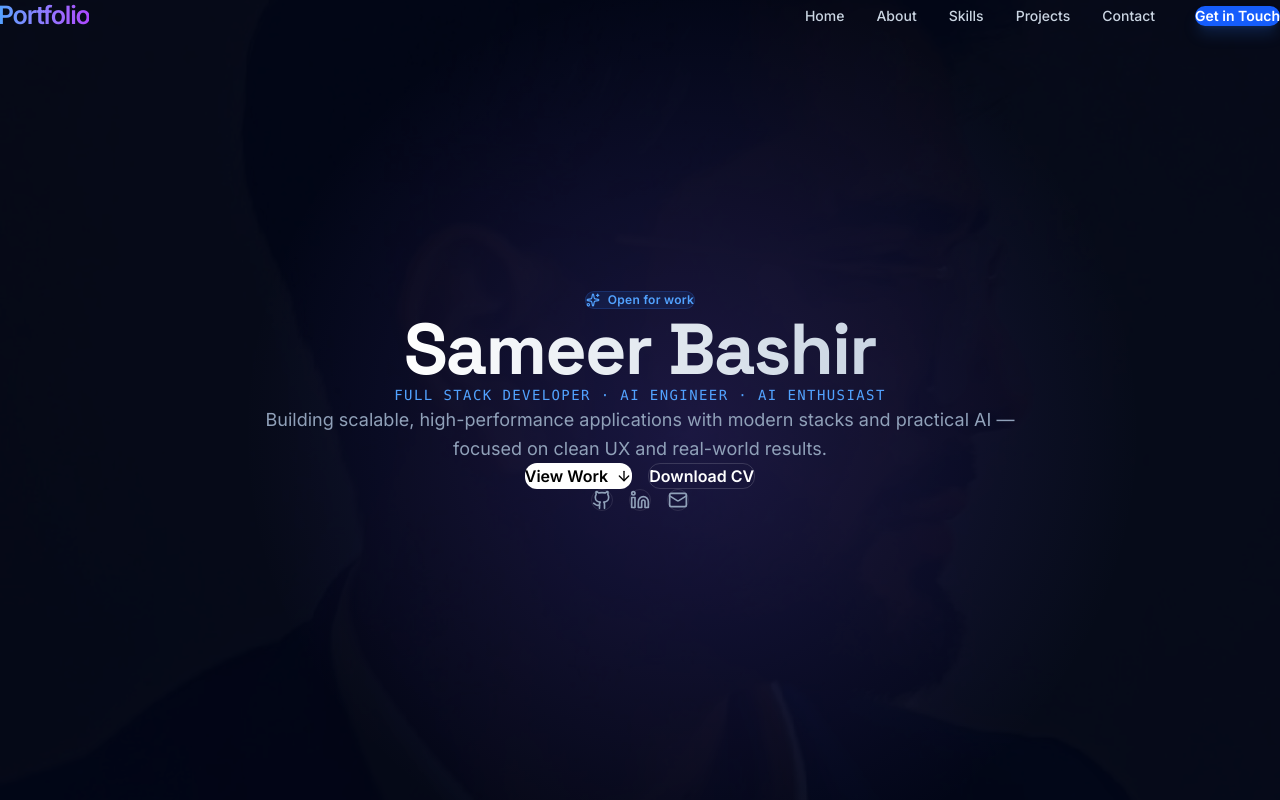
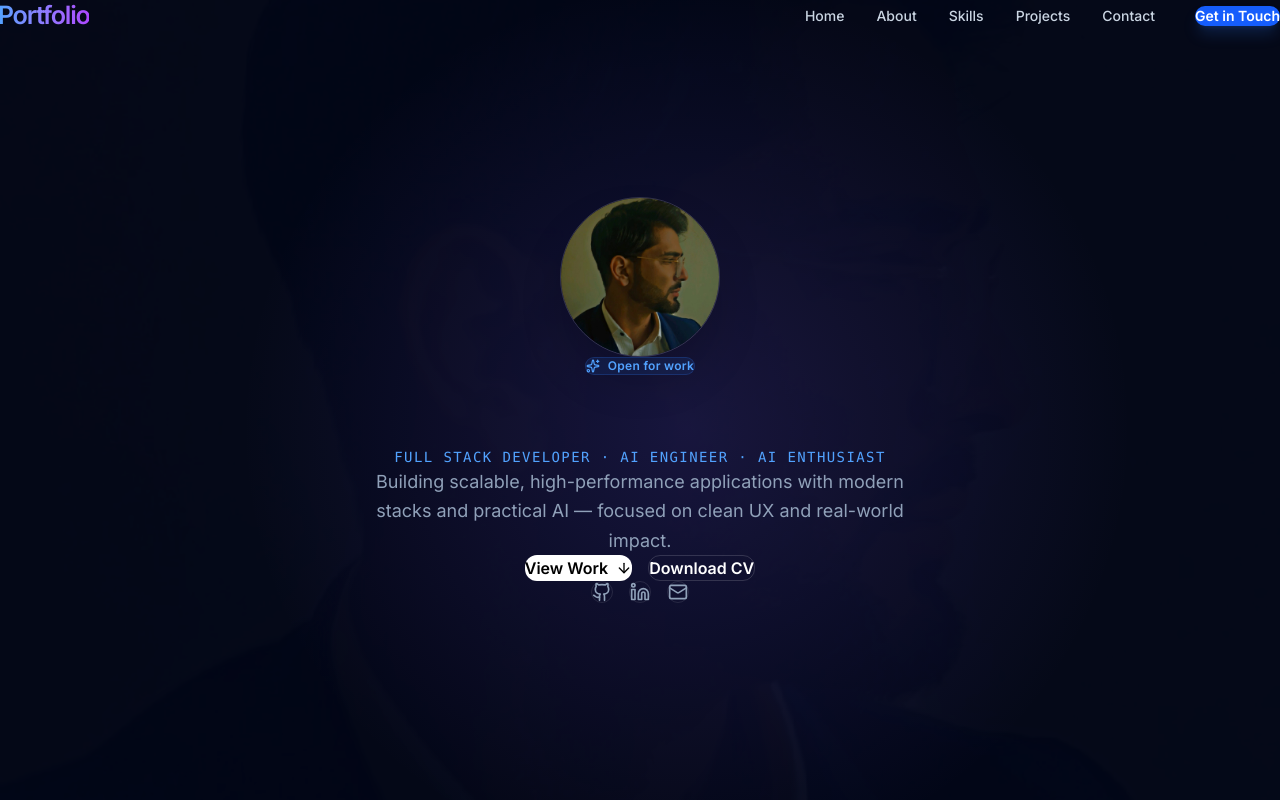
Before and after one commit to Sameer251369/Real-port, a React (Vite) app: page / in a window 1280 px wide. Shown: the top 800 px of the page. Built offline with nearby package versions, Linux system fonts and the light colour scheme.

Commit message:
Initial commit

```diff
--- a/package.json
+++ b/package.json
@@ -3,11 +3,14 @@
   "private": true,
   "version": "0.0.0",
   "type": "module",
+  "homepage": "https://Sameer251369.github.io/Real-port/",
   "scripts": {
     "dev": "vite",
     "build": "vite build",
     "lint": "eslint .",
-    "preview": "vite preview"
+    "preview": "vite preview",
+    "predeploy": "npm run build",
+    "deploy": "gh-pages -d dist"
   },
   "dependencies": {
     "@tailwindcss/vite": "^4.1.18",
--- a/src/App.jsx
+++ b/src/App.jsx
@@ -13,34 +13,34 @@ function App() {
       <Navbar />
 
       {/* HERO — no top padding, it's the entry */}
-      <section>
+      <section id="home">
         <Hero />
       </section>
 
       {/* ABOUT */}
-      <section className="py-24 md:py-32">
+      <section className="py-20 md:py-28">
         <About />
       </section>
 
       {/* SKILLS */}
-      <section className="py-24 md:py-32">
+      <section className="py-20 md:py-28">
         <Skills />
       </section>
 
       {/* PROJECTS — slightly more space */}
-      <section className="py-28 md:py-36">
+      <section className="py-24 md:py-32">
         <Projects />
       </section>
 
       {/* CONTACT */}
-      <section className="py-24 md:py-32">
+      <section className="py-20 md:py-28">
         <Contact />
       </section>
 
       {/* FOOTER — tighter */}
-      <section className="pt-16 pb-8">
+      <section className="pt-12 pb-6">
         <Footer />
-      </section>
+    </section>
 
     </div>
   );
--- a/src/components/About.jsx
+++ b/src/components/About.jsx
@@ -31,7 +31,7 @@ const About = () => {
   ];
 
   return (
-    <section id="about" className="py-24 bg-[#020617] relative overflow-hidden" ref={ref}>
+    <section id="about" className="bg-[#020617] relative overflow-hidden" ref={ref}>
       {/* Decorative background glow */}
       <div className="absolute top-1/2 left-1/2 -translate-x-1/2 -translate-y-1/2 w-full h-full pointer-events-none">
         <div className="absolute top-0 left-0 w-64 h-64 bg-blue-600/10 blur-[100px] rounded-full"></div>
--- a/src/components/Contact.jsx
+++ b/src/components/Contact.jsx
@@ -30,8 +30,7 @@ const Contact = () => {
   return (
     <section
       id="contact"
-      className="section-container relative"
-      style={{ backgroundColor: 'var(--color-bg-primary)' }}
+      className="relative bg-[#020617]"
       ref={ref}
     >
       <div
@@ -43,6 +42,7 @@ const Contact = () => {
         }}
       ></div>
 
+      <div className="max-w-7xl mx-auto px-6">
         <motion.div
           initial={{ opacity: 0, y: 50 }}
           animate={isInView ? { opacity: 1, y: 0 } : { opacity: 0, y: 50 }}
@@ -184,6 +184,7 @@ const Contact = () => {
             </div>
           </div>
         </motion.div>
+      </div>
     </section>
   );
 };
--- a/src/components/Hero.jsx
+++ b/src/components/Hero.jsx
@@ -1,6 +1,7 @@
+
 import { motion } from 'framer-motion';
 import { ArrowDown, Github, Linkedin, Mail, Sparkles } from 'lucide-react';
-import bgImage from '../assets/1733927345216.jpg';
+import profilePic from '../assets/1733927345216.jpg';
 
 const Hero = () => {
   const scrollToProjects = () => {
@@ -10,34 +11,50 @@ const Hero = () => {
   return (
     <section className="relative min-h-screen flex items-center justify-center overflow-hidden bg-[#020617]">
 
-      {/* Background Image */}
+      {/* Background image */}
       <div
         className="absolute inset-0 pointer-events-none"
         style={{
-          backgroundImage: `url(${bgImage})`,
+          backgroundImage: `url(${profilePic})`,
           backgroundSize: 'cover',
           backgroundPosition: 'center',
-          opacity: 0.18, // 👈 more visible but still elegant
+          opacity: 0.12,
         }}
       />
-
-      {/* Dark overlay for readability */}
       <div className="absolute inset-0 bg-[#020617]/70" />
 
-      {/* Soft animated gradient */}
+      {/* Soft gradient */}
       <motion.div
         className="absolute inset-0"
         animate={{
           background: [
-            'radial-gradient(circle at 30% 30%, rgba(59,130,246,0.2), transparent 55%)',
-            'radial-gradient(circle at 70% 70%, rgba(147,51,234,0.2), transparent 55%)',
+            'radial-gradient(circle at 30% 30%, rgba(59,130,246,0.18), transparent 55%)',
+            'radial-gradient(circle at 70% 70%, rgba(147,51,234,0.18), transparent 55%)',
           ],
         }}
         transition={{ duration: 14, repeat: Infinity, repeatType: 'mirror' }}
       />
 
       {/* CONTENT */}
-      <div className="relative z-10 max-w-3xl px-6 text-center space-y-6">
+      <div className="relative z-10 flex flex-col items-center text-center px-6 max-w-3xl space-y-6">
+
+        {/* PROFILE PIC */}
+        <motion.img
+          src={profilePic}
+          alt="Sameer Bashir"
+          initial={{ opacity: 0, scale: 0.85 }}
+          animate={{ opacity: 1, scale: 1 }}
+          transition={{ duration: 0.8 }}
+          className="
+            w-28 h-28
+            sm:w-32 sm:h-32
+            md:w-40 md:h-40
+            object-cover
+            rounded-full
+            border border-white/15
+            shadow-2xl
+          "
+        />
 
         {/* Badge */}
         <motion.span
@@ -55,7 +72,7 @@ const Hero = () => {
           animate={{ opacity: 1, y: 0 }}
           className="text-4xl sm:text-5xl md:text-6xl lg:text-7xl font-extrabold tracking-tight"
         >
-          <span className="bg-gradient-to-r from-white to-slate-300 bg-clip-text text-transparent">
+          <span className="bg-gradient-to-red from-white to-slate-300 bg-clip-text text-transparent">
             Sameer Bashir
           </span>
         </motion.h1>
@@ -73,10 +90,10 @@ const Hero = () => {
         <motion.p
           initial={{ opacity: 0, y: 10 }}
           animate={{ opacity: 1, y: 0 }}
-          className="text-slate-400 text-base md:text-lg leading-relaxed"
+          className="text-slate-400 text-base md:text-lg leading-relaxed max-w-xl"
         >
           Building scalable, high-performance applications with modern stacks
-          and practical AI — focused on clean UX and real-world results.
+          and practical AI — focused on clean UX and real-world impact.
         </motion.p>
 
         {/* Buttons */}
@@ -116,7 +133,7 @@ const Hero = () => {
             <Linkedin size={20} />
           </a>
           <a
-            href="mailto:Sameerbashir522@gmail.com"
+            href="sameerbashir522@gmail.com"
             className="p-3 rounded-full border border-white/10 text-slate-400 hover:text-white hover:border-blue-500/50 transition"
           >
             <Mail size={20} />
--- a/src/components/Projects.jsx
+++ b/src/components/Projects.jsx
@@ -42,7 +42,7 @@ const Projects = () => {
   ];
 
   return (
-    <section id="projects" className="bg-[#020617] py-32">
+    <section id="projects" className="bg-[#020617]">
       <div className="max-w-7xl mx-auto px-6">
 
         {/* SECTION HEADER */}
--- a/src/components/Skills.jsx
+++ b/src/components/Skills.jsx
@@ -46,7 +46,7 @@ const Skills = () => {
   ];
 
   return (
-    <section id="skills" className="py-32 bg-[#020617] relative" ref={ref}>
+    <section id="skills" className="bg-[#020617] relative" ref={ref}>
       {/* Background Decorative Elements */}
       <div className="absolute top-0 left-1/2 -translate-x-1/2 w-full h-px bg-gradient-to-r from-transparent via-blue-500/20 to-transparent" />
 
```
Lines whose indentation alone changed are shown as unchanged.
